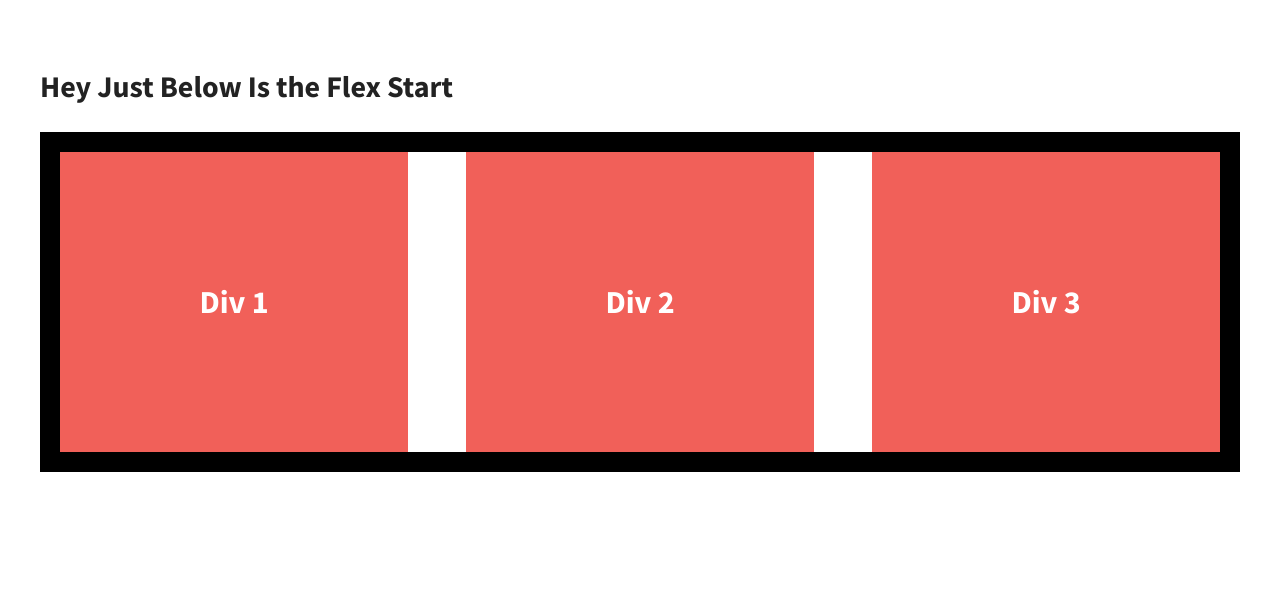
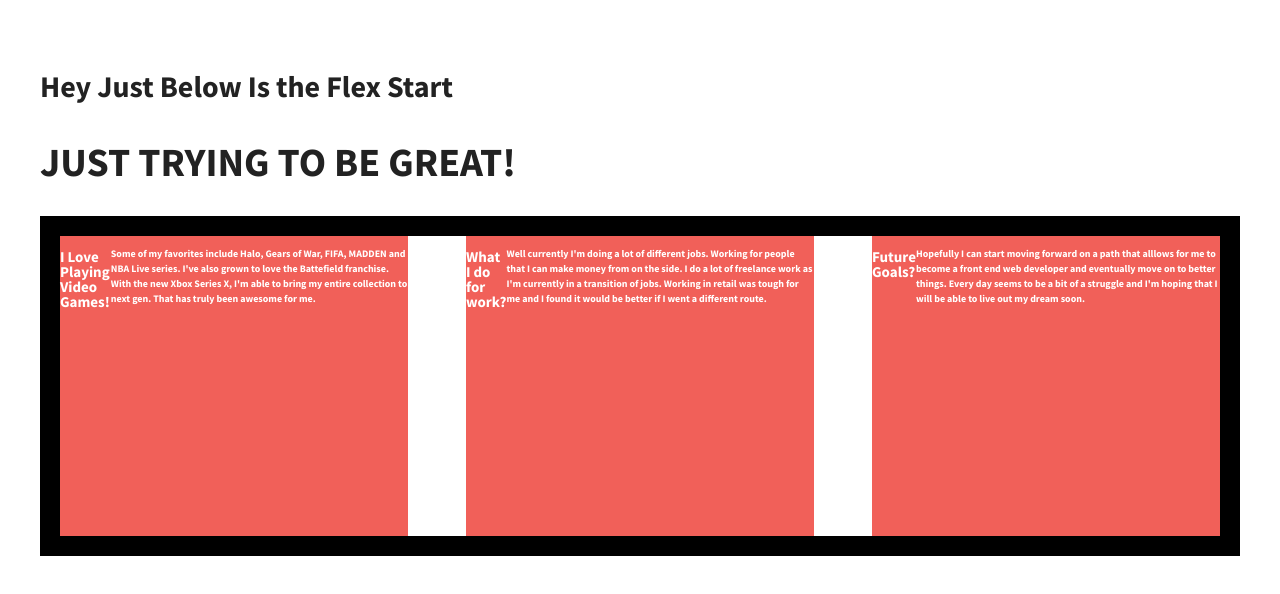
Before and after one commit to brendenwatts117/flexbox2, a plain HTML site: page 07.01-206-divs-flexbox-starter/index.html in a window 1280 px wide. Drawn offline with nearby package versions, Linux system fonts and the light colour scheme.

Commit message:
Updated site with flex-wrap

```diff
--- a/07.01-206-divs-flexbox-starter/css/main.css
+++ b/07.01-206-divs-flexbox-starter/css/main.css
@@ -107,11 +107,16 @@ body {
   font-size: 1.25em;
   height: 100%;
 }
+/* ================Header Section======================== */
+section header {
+    text-transform: uppercase;
+}
 
 .wrapper {
   /*add display:flex and set justify-content to space-between*/
   font-weight: 700;
   display: flex;
+  flex-flow: wrap;
   justify-content: space-between;
   border: 20px solid black;
 }
@@ -120,12 +125,11 @@ body {
   /*give the divs a width of 30%, add display:flex, set justify-content and align-items to center*/
   color: #fff;
   line-height: 1.5em;
-  font-size: 1.6em;
+  font-size: .5em;
   background-color: #f16059;
   height: 300px;
   display: flex;
   justify-content: center;
-  align-items: center;
   width: 30%;
 }
 
--- a/07.01-206-divs-flexbox-starter/index.html
+++ b/07.01-206-divs-flexbox-starter/index.html
@@ -27,15 +27,43 @@
             </h2>
         </div>
 
+        <section>
+            <header>
+                <h1> Just trying to be great!</h1>
+            </header>
+        </section>
         <section class="wrapper">
             <div class="div-1">
-                Div 1
+                <h2>
+                    I Love Playing Video Games!
+                </h2>
+
+                <p>
+                    Some of my favorites include Halo, Gears of War, FIFA, MADDEN and NBA Live series.
+                    I've also grown to love the Battefield franchise. With the new Xbox Series X, I'm able
+                    to bring my entire collection to next gen. That has truly been awesome for me.
+                </p>
             </div>
             <div class="div-2">
-                Div 2
+                <h2>
+                    What I do for work?
+                </h2>
+
+                <p>
+                    Well currently I'm doing a lot of different jobs. Working for people that I can make money from on the side. I do a lot
+                    of freelance work as I'm currently in a transition of jobs. Working in retail was tough for me and I found it would be better if I
+                    went a different route.
+                </p>
             </div>
             <div class="div-3">
-                Div 3
+                <h2>
+                    Future Goals?
+                </h2>
+
+                <p>
+                    Hopefully I can start moving forward on a path that alllows for me to become a front end web developer and eventually move on to better things.
+                    Every day seems to be a bit of a struggle and I'm hoping that I will be able to live out my dream soon.
+                </p>
             </div>
         </section>
 
```
